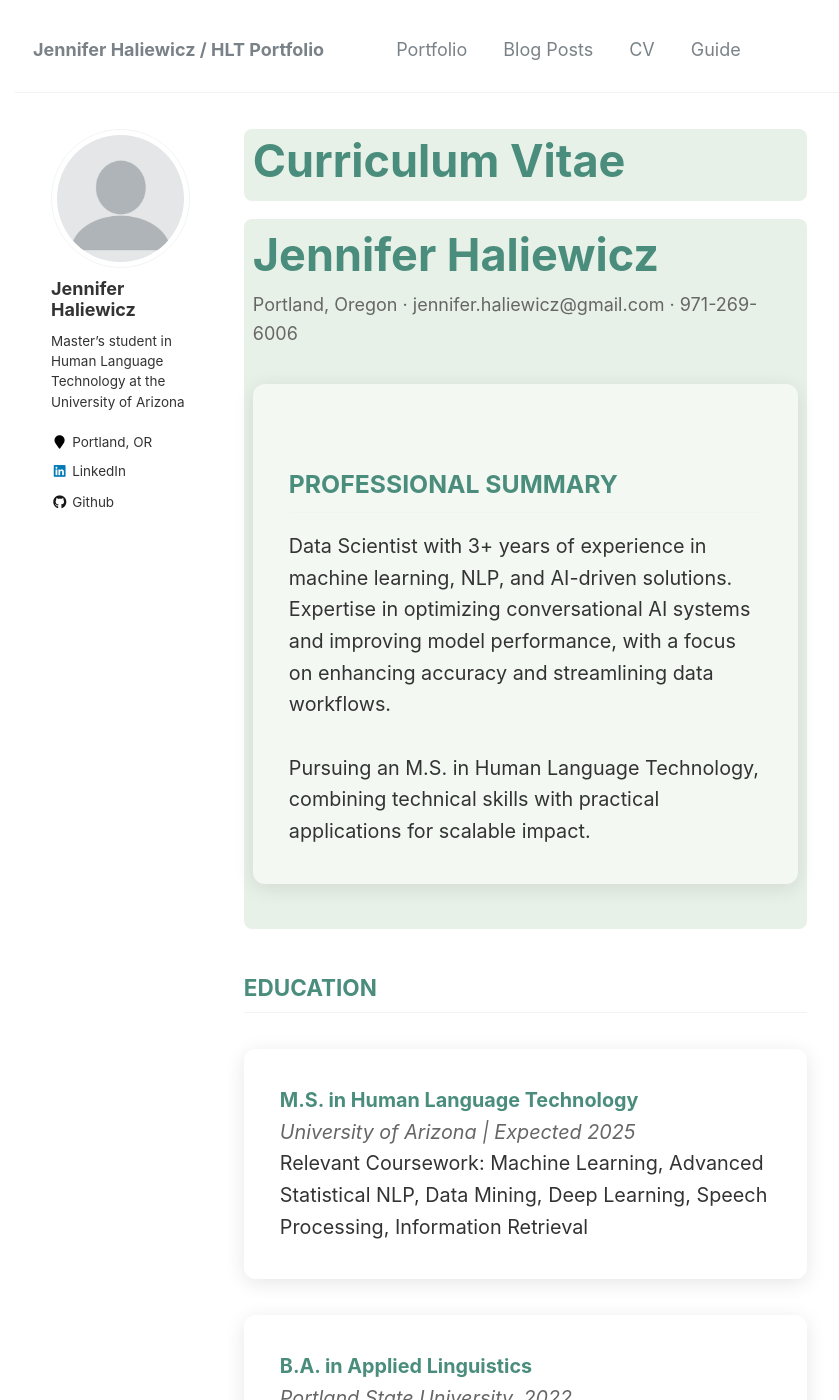
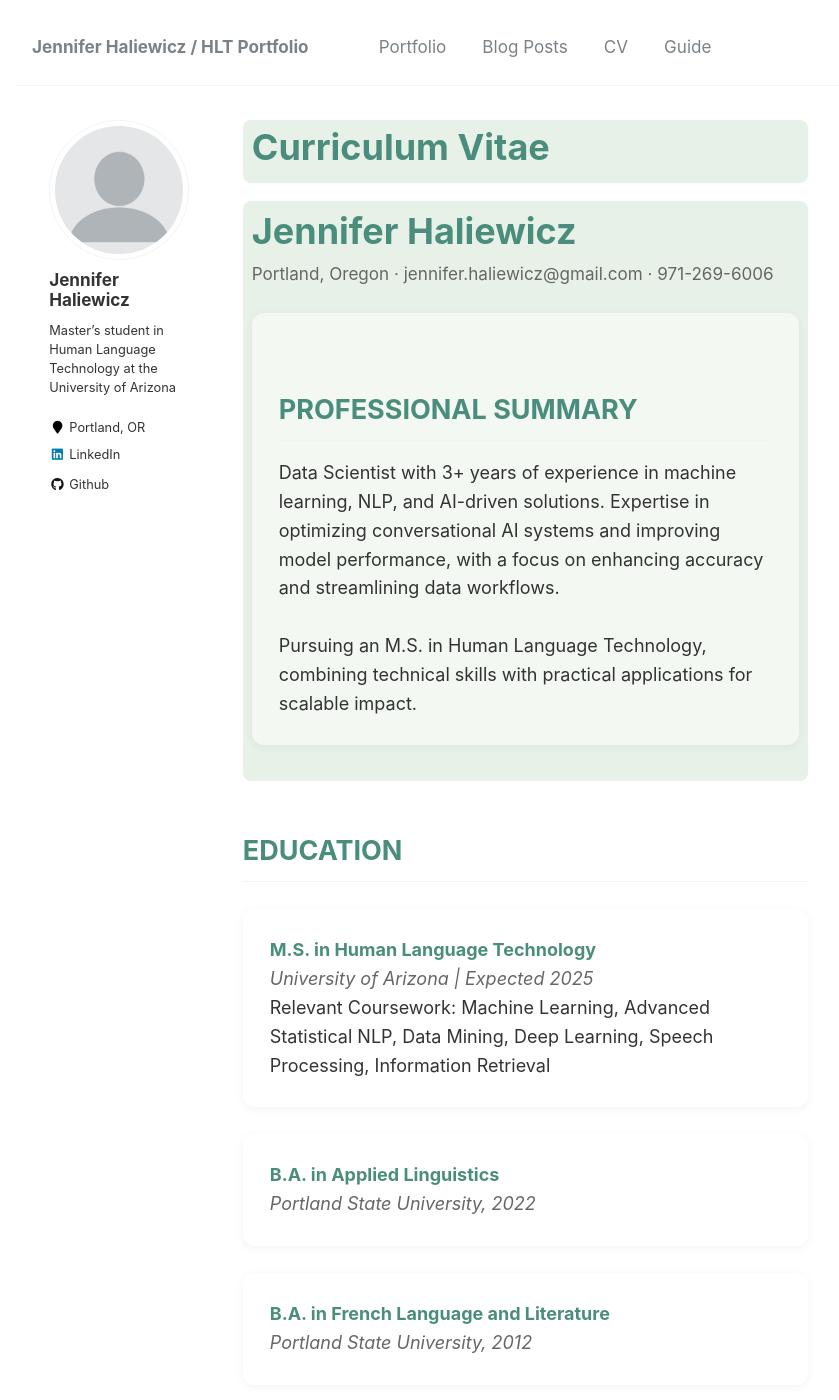
Before and after one commit to rofljen/HLTProfessionalsite, a Jekyll site: the page built from _pages/cv.html, in a window 1280 px wide and 1400 px high. Shown: the whole window, without its empty margins (134-973 px from the left). Built offline with Jekyll 4.4.1, drawn with Linux system fonts in a browser that asks for light colours.

Commit message:
Update custom.css

```diff
--- a/assets/css/custom.css
+++ b/assets/css/custom.css
@@ -8,7 +8,8 @@
 
   body {
     font-family: -apple-system, BlinkMacSystemFont, 'Segoe UI', Roboto, Oxygen, Ubuntu, Cantarell, sans-serif;
-    line-height: 1.6;
+    font-size: 0.95rem;
+    line-height: 1.4;
     color: var(--text-dark);
     max-width: 1000px;
     margin: 0 auto;
@@ -41,7 +42,7 @@
 
   h1 {
     color: var(--dark-green);
-    font-size: 2.5rem;
+    font-size: 2rem;
     margin-bottom: 0.5rem;
   }
 
@@ -54,7 +55,7 @@
   }
 
   section {
-    margin-bottom: 2rem;
+    margin-bottom: 1.5rem;
   }
 
   h2 {
@@ -62,6 +63,7 @@
     border-bottom: 2px solid var(--mint-green);
     padding-bottom: 0.5rem;
     margin-bottom: 1rem;
+    font-size: 1.5rem;
   }
 
   .experience-item,
@@ -71,13 +73,13 @@
   .professional-summary {
     margin-bottom: 1rem;
     background-color: rgba(255, 255, 255, 0.45);
-    padding: 2rem;
+    padding: 1.5rem;
     border-radius: 12px;
-    box-shadow: 0 4px 20px rgba(0, 0, 0, 0.1);
+    box-shadow: 0 2px 10px rgba(0, 0, 0, 0.05);
     max-width: 700px;
-    margin: 2rem auto;
+    margin: 1.5rem auto;
     line-height: 1.6;
-    font-size: 1.1rem;
+    font-size: 1rem;
   }
 
   .company-name,
```
